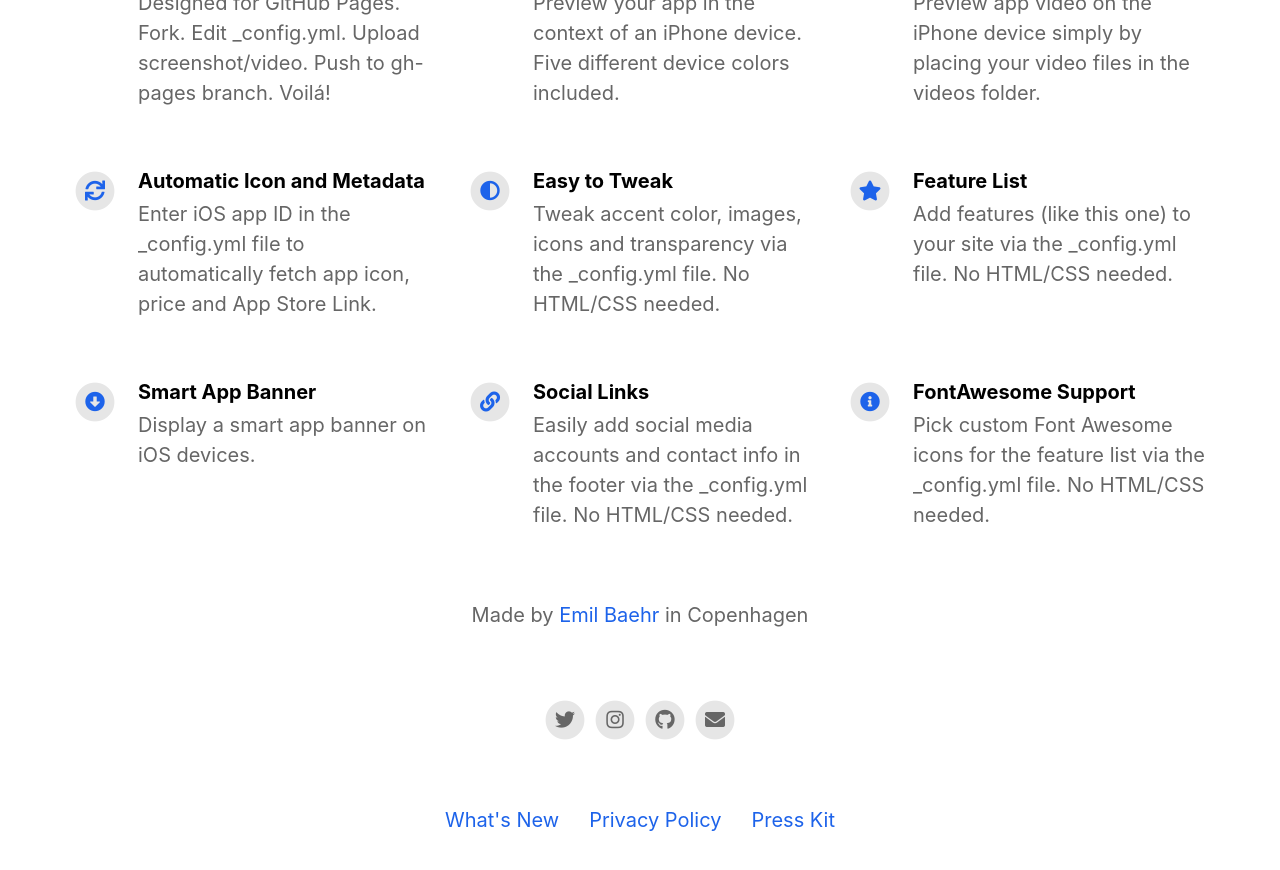
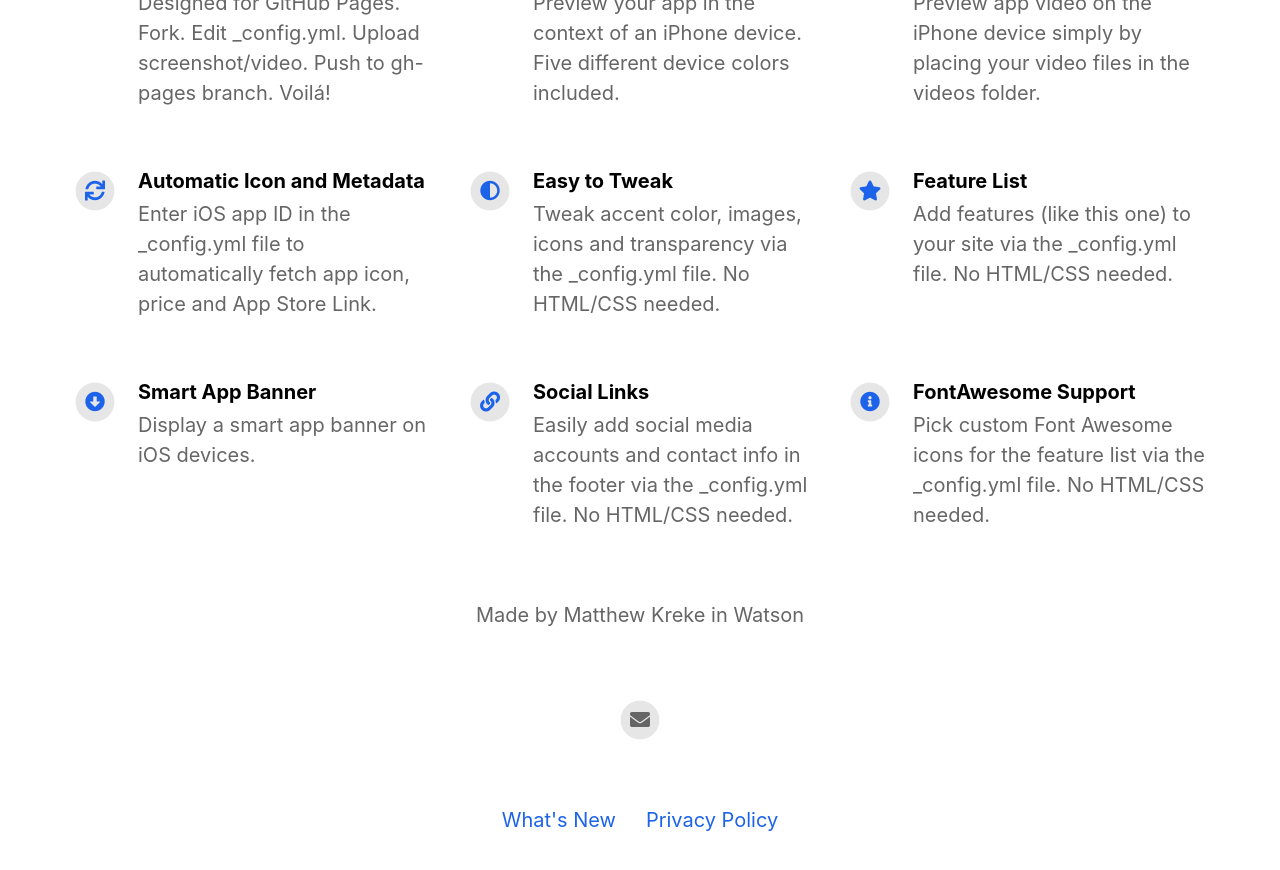
Before and after one commit to PotionWare/Silver-Gold-Scrap-Calculator, a Jekyll site: the page built from index.html, in a window 1280 px wide and 900 px high, scrolled down 1124 px. Shown: the top 870 px of the window. Built offline with Jekyll 4.4.1, drawn with Linux system fonts in a browser that asks for light colours; nearby versions of some CDN libraries.

Commit message:
Update _config.yml

```diff
--- a/_config.yml
+++ b/_config.yml
@@ -6,8 +6,8 @@ ios_app_id                                : 1234793120
 ios_app_country                           : us                                        # Required outside USA. Enter 2 letter country code as in https://en.wikipedia.org/wiki/ISO_3166-1_alpha-2
 
 appstore_link                             :                                           # Automatically populates if not set and if iOS app ID is set. Otherwise enter manually.
-playstore_link                            :                                           # Enter Google Play Store URL.
-presskit_download_link                    : https://emilbaehr.com                                          # Enter a link to downloadable file or (e.g. public Dropbox link to a .zip file).
+playstore_link                            : https://play.google.com/store/apps/details?id=com.values.matthewkreke.valulator&hl=en_US&gl=US                                          # Enter Google Play Store URL.
+presskit_download_link                    :                                           # Enter a link to downloadable file or (e.g. public Dropbox link to a .zip file).
                                                                                       # Or upload your press kit file to assets and set path accordingly (e.g. "assets/your_press_kit.zip").
 
 app_icon                                  : # assets/appicon.png                      # Automatically populates if not set and if iOS app ID is set.  Otherwise enter path to icon file manually.
@@ -20,14 +20,14 @@ enable_smart_app_banner                   : true
 
 
 # Information About Yourself
-your_name                                 : Emil Baehr
-your_link                                 : https://emilbaehr.com
-your_city                                 : Copenhagen
-email_address                             : emil.baehr@gmail.com
+your_name                                 : Matthew Kreke
+your_link                                 :
+your_city                                 : Watson
+email_address                             : PotionWare@gmail.com
 facebook_username                         :
-instagram_username                        : ebaehr
-twitter_username                          : ebaehr
-github_username                           : emilbaehr
+instagram_username                        :
+twitter_username                          :
+github_username                           :
 youtube_username                          :
 
 
```
